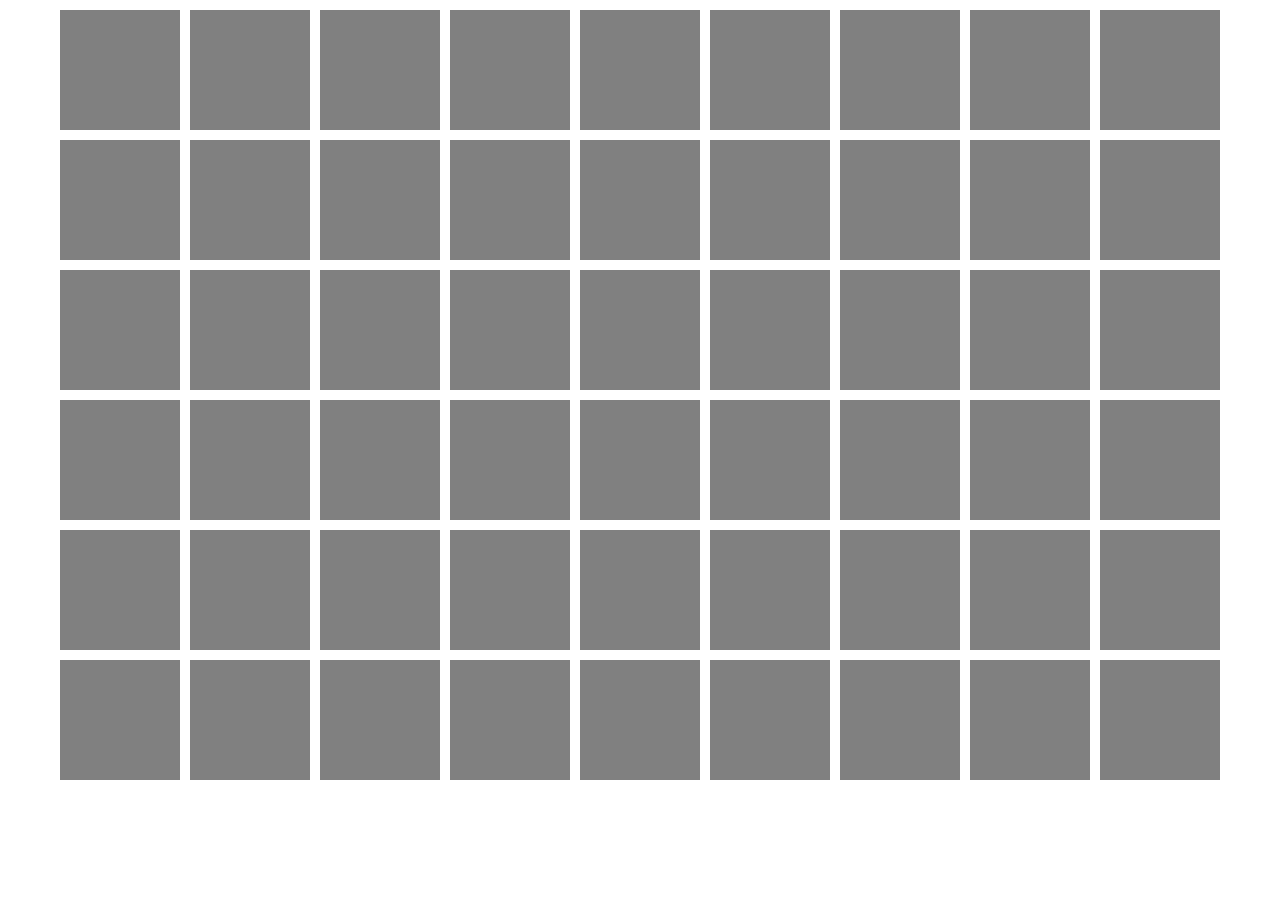
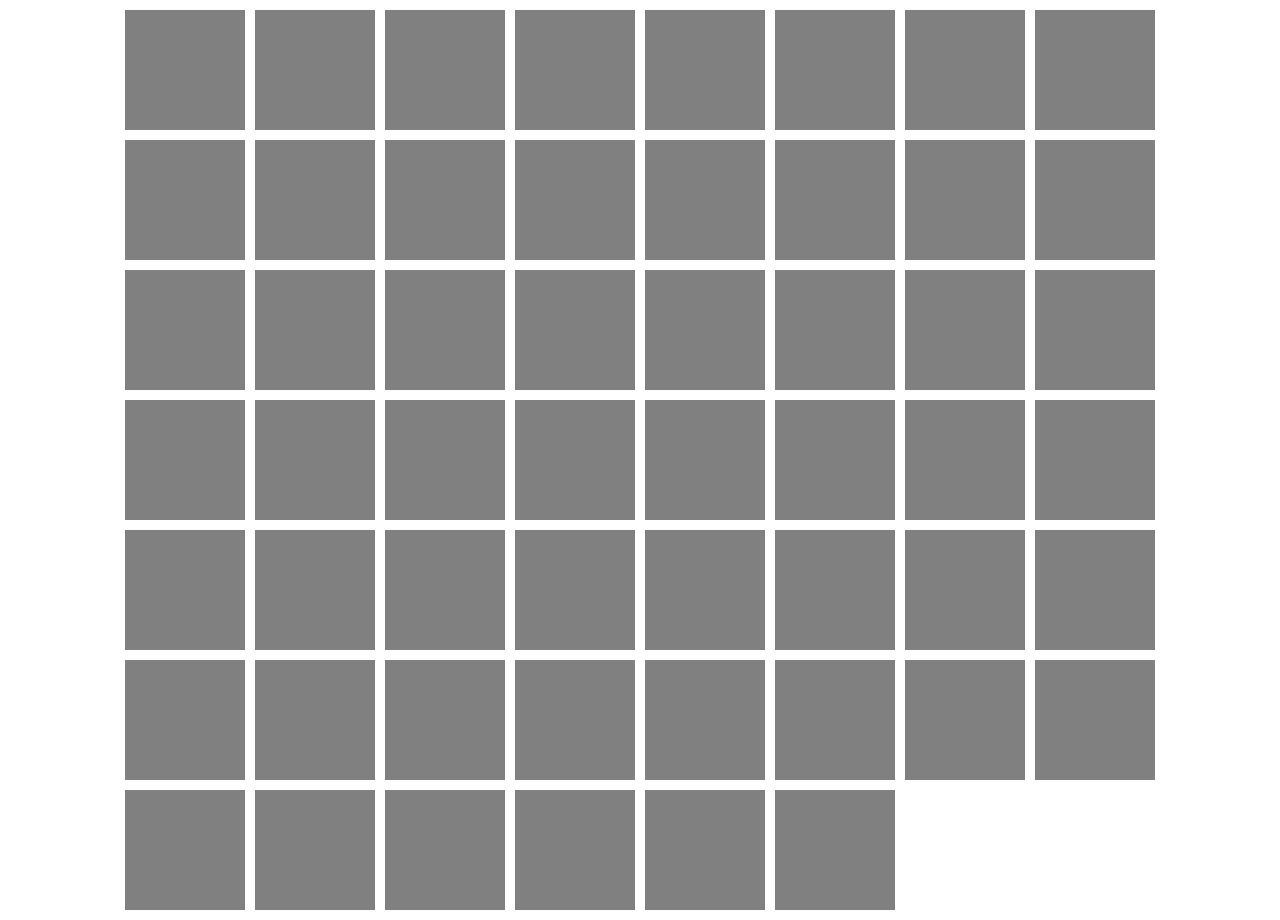
Before and after one commit to NigelKibodeaux/Memory, a plain HTML site: page index.html in a window 1280 px wide. Before the commit the page ends 800 px from the top, so only its background shows below. Drawn offline with Linux system fonts and the light colour scheme.

Commit message:
fixed mobile display

```diff
--- a/index.html
+++ b/index.html
@@ -1,6 +1,7 @@
 <html>
     <head>
-        <meta name="viewport" content="user-scalable=no" />
+        <meta name="viewport" content="width=device-width, initial-scale=.7, maximum-scale=.7, minimum-scale=.7" />
+        <title>Nigel's Memory Game</title>
         <style>
             body {
                 padding: 5px;
@@ -127,7 +128,7 @@
             var maxCards = Math.min(maxCols * maxRows, HOW_MANY_IMAGES_I_HAVE * 2)
             var maxPics = Math.floor(maxCards / 2)
 
-            container.style.width = maxCols * paddedSize + 'px'
+            container.style.width = Math.min(1040, maxCols * paddedSize) + 'px'
 
             cards = []
             for (let i = 1; i <= maxPics; i++) {
```
